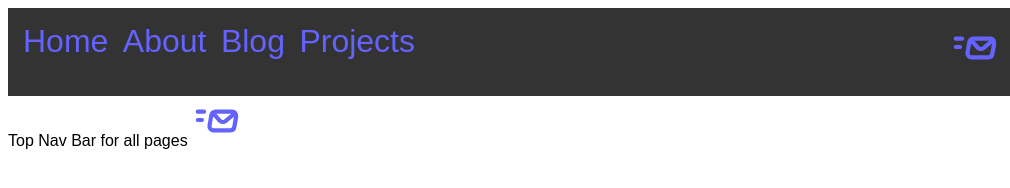
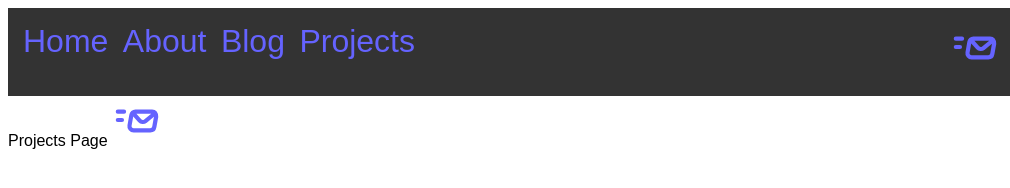
Before and after one commit to jnayoub/portfolio-main, a website: page client/pages/projects.html in a window 1280 px wide. Shown: the full height of the page, 0-1010 px from the left. Drawn offline with Linux system fonts and the light colour scheme.

Commit message:
small text change to test deploy

```diff
--- a/client/pages/projects.html
+++ b/client/pages/projects.html
@@ -21,9 +21,8 @@
             <a href="https://github.com/yourusername"><img class="icon" src="/assets/icons/github.svg" alt="github"></a>
         </div>
     </div>
-
     <div>
-        Top Nav Bar for all pages
+        Projects Page
         <img class="icon" src="/assets/icons/fast-mail.svg" alt="email-icon">
     </div>
 </body>
```
